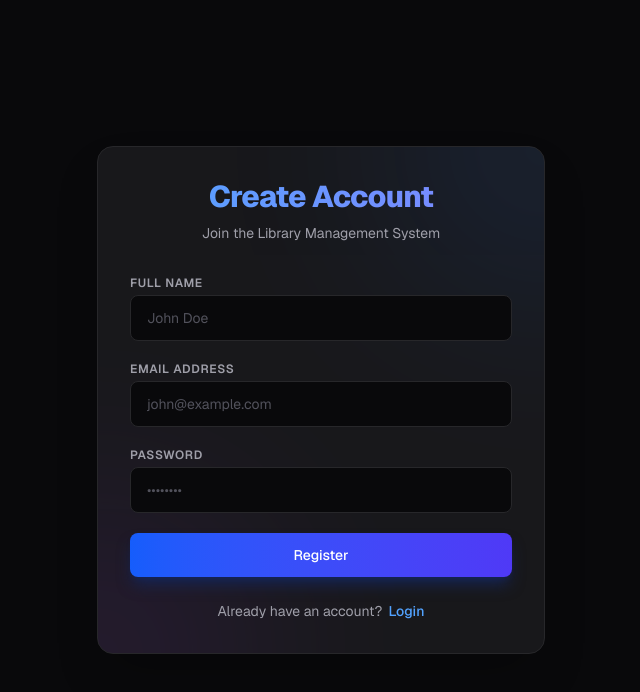
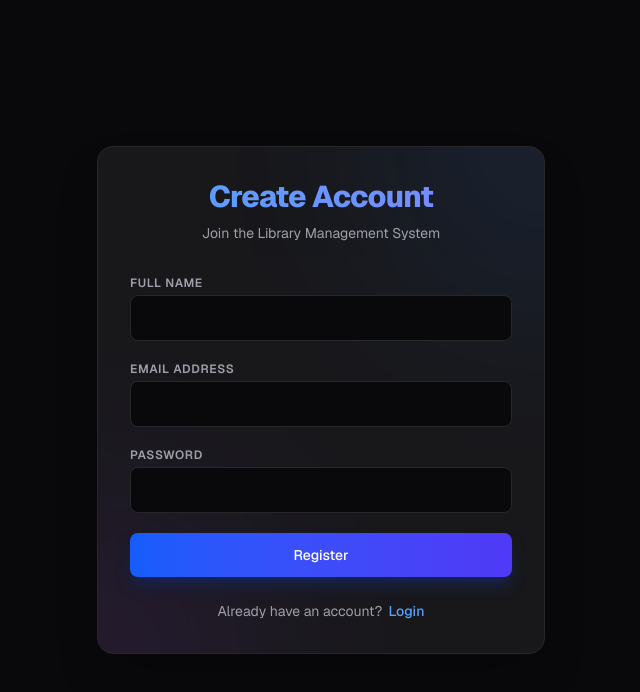
Before and after one commit to Captainanujm/Library_Management_System, a Next.js app in the folder frontend/: page /register in a window 1280 px wide. Shown: the top 692 px of the page, without its empty margins (319-959 px from the left). Built offline with nearby package versions, Linux system fonts and the light colour scheme; no server answers.

Commit message:
removed register and login placeholders

```diff
--- a/frontend/app/login/page.js
+++ b/frontend/app/login/page.js
@@ -72,10 +72,9 @@ export default function LoginPage() {
               type="email"
               name="email"
               required
-              placeholder="john@example.com"
               value={formData.email}
               onChange={handleChange}
-              className="w-full px-4 py-3 bg-zinc-950 border border-zinc-800 rounded-lg text-zinc-100 placeholder-zinc-600 outline-none focus:border-blue-500 focus:ring-1 focus:ring-blue-500 transition-all text-sm"
+              className="w-full px-4 py-3 bg-zinc-950 border border-zinc-800 rounded-lg text-zinc-100 outline-none focus:border-blue-500 focus:ring-1 focus:ring-blue-500 transition-all text-sm"
             />
           </div>
 
@@ -87,10 +86,9 @@ export default function LoginPage() {
               type="password"
               name="password"
               required
-              placeholder="••••••••"
               value={formData.password}
               onChange={handleChange}
-              className="w-full px-4 py-3 bg-zinc-950 border border-zinc-800 rounded-lg text-zinc-100 placeholder-zinc-600 outline-none focus:border-blue-500 focus:ring-1 focus:ring-blue-500 transition-all text-sm"
+              className="w-full px-4 py-3 bg-zinc-950 border border-zinc-800 rounded-lg text-zinc-100 outline-none focus:border-blue-500 focus:ring-1 focus:ring-blue-500 transition-all text-sm"
             />
           </div>
 
--- a/frontend/app/register/page.js
+++ b/frontend/app/register/page.js
@@ -70,10 +70,9 @@ export default function RegisterPage() {
               type="text"
               name="name"
               required
-              placeholder="John Doe"
               value={formData.name}
               onChange={handleChange}
-              className="w-full px-4 py-3 bg-zinc-950 border border-zinc-800 rounded-lg text-zinc-100 placeholder-zinc-600 outline-none focus:border-blue-500 focus:ring-1 focus:ring-blue-500 transition-all text-sm"
+              className="w-full px-4 py-3 bg-zinc-950 border border-zinc-800 rounded-lg text-zinc-100 outline-none focus:border-blue-500 focus:ring-1 focus:ring-blue-500 transition-all text-sm"
             />
           </div>
 
@@ -85,10 +84,9 @@ export default function RegisterPage() {
               type="email"
               name="email"
               required
-              placeholder="john@example.com"
               value={formData.email}
               onChange={handleChange}
-              className="w-full px-4 py-3 bg-zinc-950 border border-zinc-800 rounded-lg text-zinc-100 placeholder-zinc-600 outline-none focus:border-blue-500 focus:ring-1 focus:ring-blue-500 transition-all text-sm"
+              className="w-full px-4 py-3 bg-zinc-950 border border-zinc-800 rounded-lg text-zinc-100 outline-none focus:border-blue-500 focus:ring-1 focus:ring-blue-500 transition-all text-sm"
             />
           </div>
 
@@ -100,10 +98,9 @@ export default function RegisterPage() {
               type="password"
               name="password"
               required
-              placeholder="••••••••"
               value={formData.password}
               onChange={handleChange}
-              className="w-full px-4 py-3 bg-zinc-950 border border-zinc-800 rounded-lg text-zinc-100 placeholder-zinc-600 outline-none focus:border-blue-500 focus:ring-1 focus:ring-blue-500 transition-all text-sm"
+              className="w-full px-4 py-3 bg-zinc-950 border border-zinc-800 rounded-lg text-zinc-100 outline-none focus:border-blue-500 focus:ring-1 focus:ring-blue-500 transition-all text-sm"
             />
           </div>
 
```
